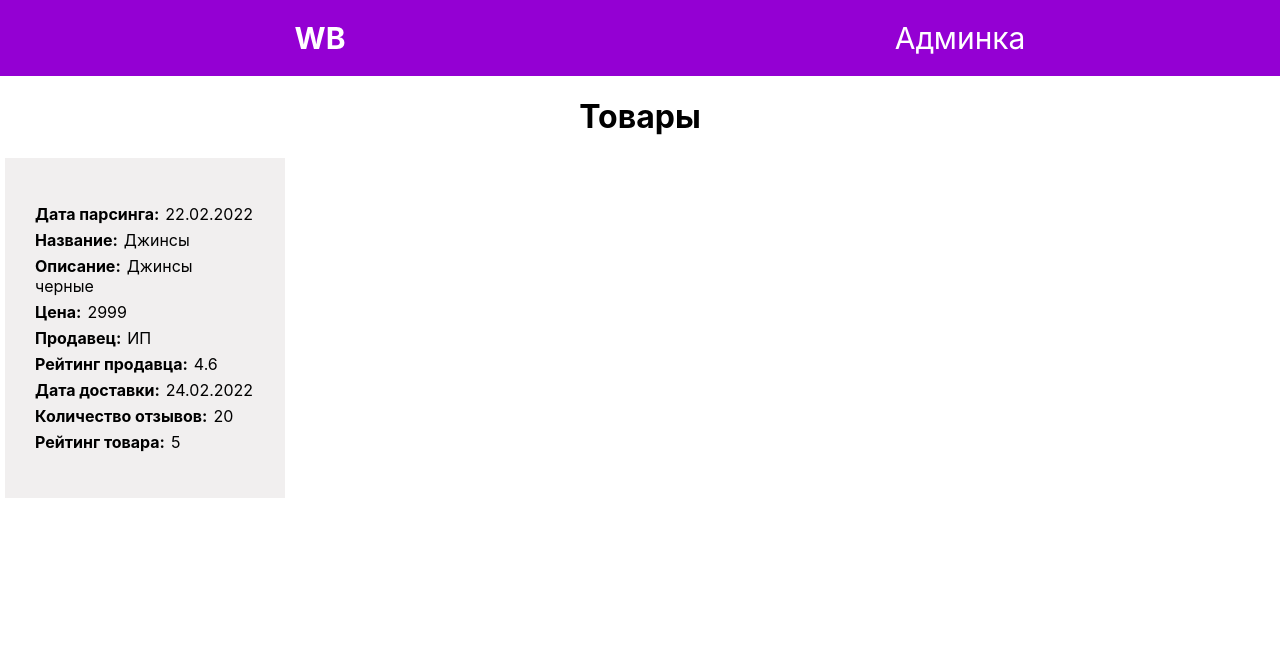
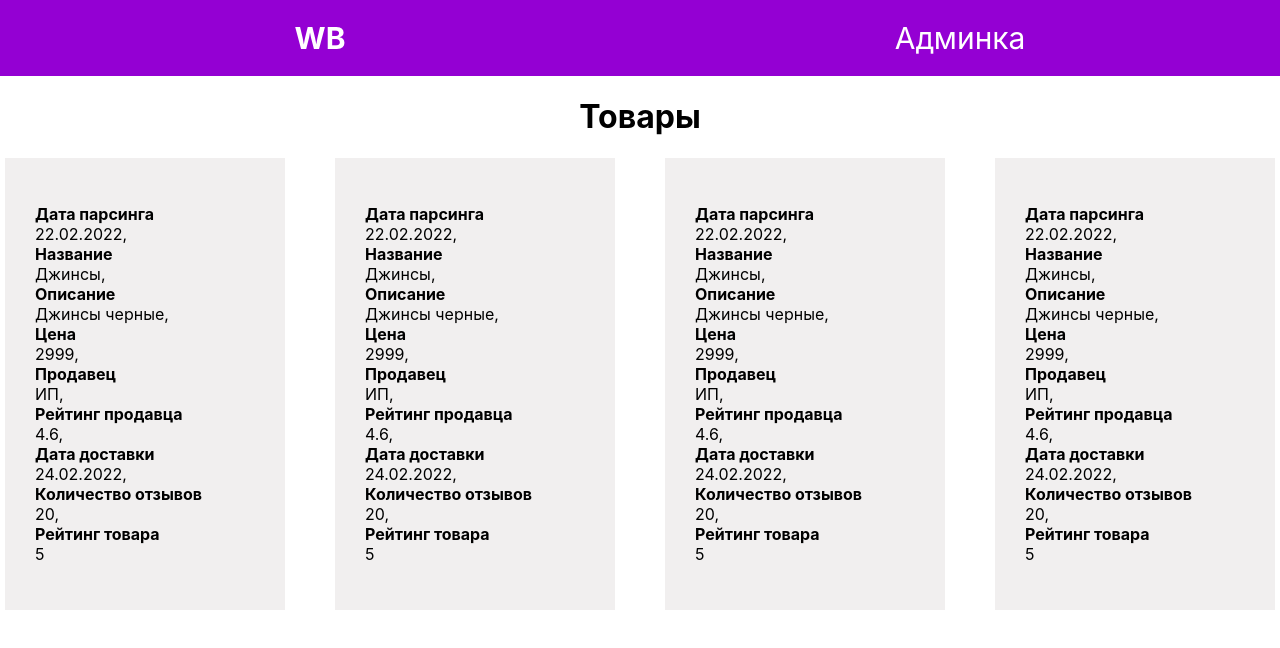
Before and after one commit to Liana-Abr/practice_task, a React (Create React App) app: page / in a window 1280 px wide. Shown: the top 648 px of the page. Built offline with nearby package versions, Linux system fonts and the light colour scheme.

Commit message:
Cards data from json

```diff
--- a/src/components/Card/index.jsx
+++ b/src/components/Card/index.jsx
@@ -5,17 +5,36 @@ const Card = ({data}) => {
 
     return (
         <>
-        <div className="card">
-            <ul>
-                {data.map(el =>(
-                    <li key={el.id}>
-                        <strong>{el.text}:</strong>
-                        {el.data}
-                    </li>
+            {data.map(el =>(
+                <div className="card" key={el.id}>
+                    <ul >
+                        <li>
+                           <strong>Дата парсинга </strong> {el.parseDate},
+                            <strong>Название</strong> {el.name},
+                            <strong>Описание</strong> {el.description},
+                            <strong>Цена</strong> {el.price},
+                            <strong>Продавец</strong>  {el.seller},
+                            <strong>Рейтинг продавца</strong> {el.sellerRating},
+                            <strong>Дата доставки</strong>{el.deliveryDate},
+                            <strong>Количество отзывов</strong> {el.numOfReviews},
+                            <strong>Рейтинг товара</strong> {el.itemRating}
 
-                ))}
-            </ul>
-        </div>
+
+                        </li>
+                    </ul>
+                </div>
+            ))}
+        {/*<div className="card">*/}
+        {/*    <ul>*/}
+        {/*        {data.map(el =>(*/}
+        {/*            <li key={el.id}>*/}
+        {/*                <strong>{el.text}:</strong>*/}
+        {/*                {el.data}*/}
+        {/*            </li>*/}
+
+        {/*        ))}*/}
+        {/*    </ul>*/}
+        {/*</div>*/}
         </>
     );
 };
--- a/src/components/Card/style.css
+++ b/src/components/Card/style.css
@@ -10,7 +10,9 @@ ul {
     padding-left: 0; /* Отступ слева в браузере Firefox, Safari, Chrome */
 }
 li {
-     margin: 0 0 6px 0;
+    display: flex;
+    flex-direction: column;
+    margin: 0 6px 5px 0;
      list-style-type: none; /* Убираем маркеры */
  }
 strong{
--- a/src/data.json
+++ b/src/data.json
@@ -1,48 +1,50 @@
 [
   {
     "id":"1",
-    "text":"Дата парсинга",
-    "data": "22.02.2022"
+    "parseDate": "22.02.2022",
+    "name": "Джинсы",
+    "price": "2999",
+    "description": "Джинсы черные",
+    "seller": "ИП",
+    "sellerRating": "4.6",
+    "deliveryDate": "24.02.2022",
+    "numOfReviews": "20",
+    "itemRating": "5"
   },
   {
     "id":"2",
-    "text":"Название",
-    "data": "Джинсы"
+    "parseDate": "22.02.2022",
+    "name": "Джинсы",
+    "price": "2999",
+    "description": "Джинсы черные",
+    "seller": "ИП",
+    "sellerRating": "4.6",
+    "deliveryDate": "24.02.2022",
+    "numOfReviews": "20",
+    "itemRating": "5"
   },
   {
     "id":"3",
-    "text":"Описание",
-    "data": "Джинсы черные"
+    "parseDate": "22.02.2022",
+    "name": "Джинсы",
+    "price": "2999",
+    "description": "Джинсы черные",
+    "seller": "ИП",
+    "sellerRating": "4.6",
+    "deliveryDate": "24.02.2022",
+    "numOfReviews": "20",
+    "itemRating": "5"
   },
   {
     "id":"4",
-    "text":"Цена",
-    "data": "2999"
-  },
-  {
-    "id":"5",
-    "text":"Продавец",
-    "data": "ИП"
-
-  },
-  {
-    "id":"6",
-    "text":"Рейтинг продавца",
-    "data": "4.6"
-  },
-  {
-    "id":"7",
-    "text":"Дата доставки",
-    "data": "24.02.2022"
-  },
-  {
-    "id":"8",
-    "text":"Количество отзывов",
-    "data": "20"
-  },
-  {
-    "id":"9",
-    "text":"Рейтинг товара",
-    "data": "5"
+    "parseDate": "22.02.2022",
+    "name": "Джинсы",
+    "price": "2999",
+    "description": "Джинсы черные",
+    "seller": "ИП",
+    "sellerRating": "4.6",
+    "deliveryDate": "24.02.2022",
+    "numOfReviews": "20",
+    "itemRating": "5"
   }
 ]
```
